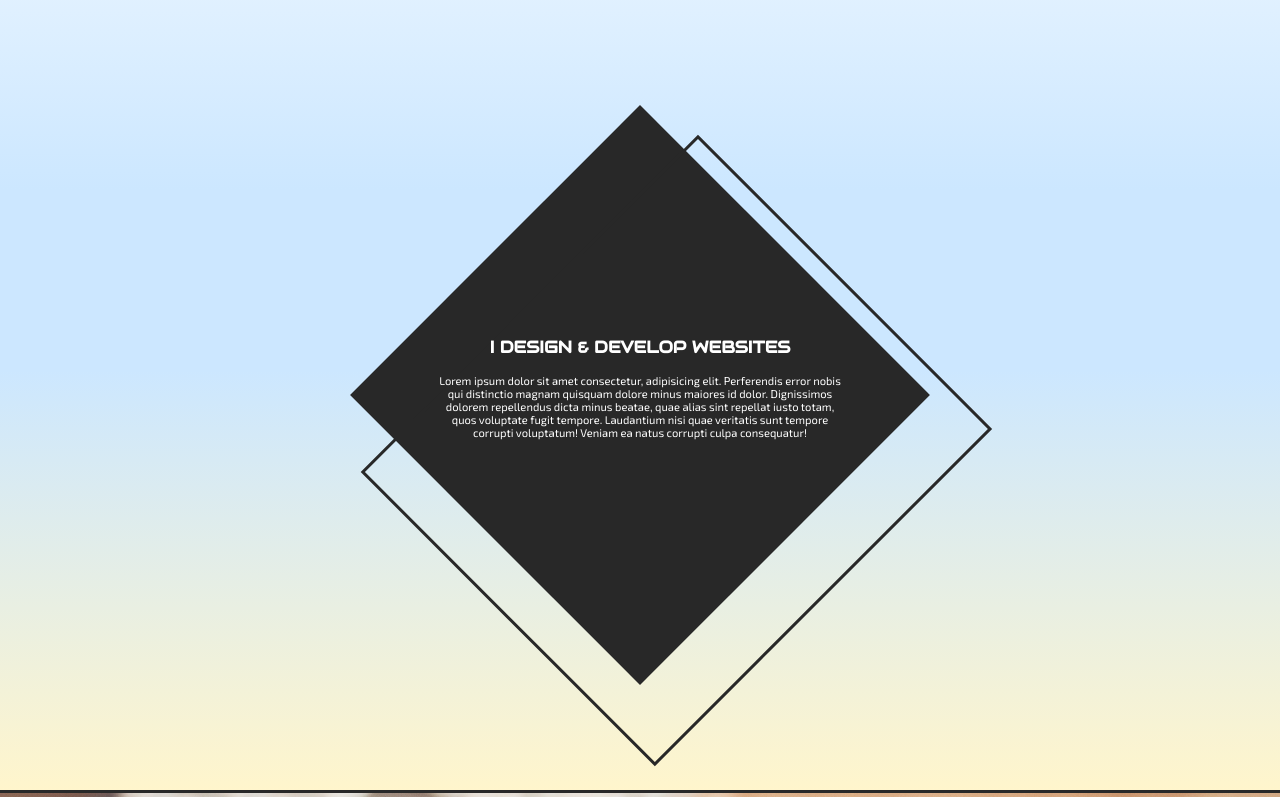
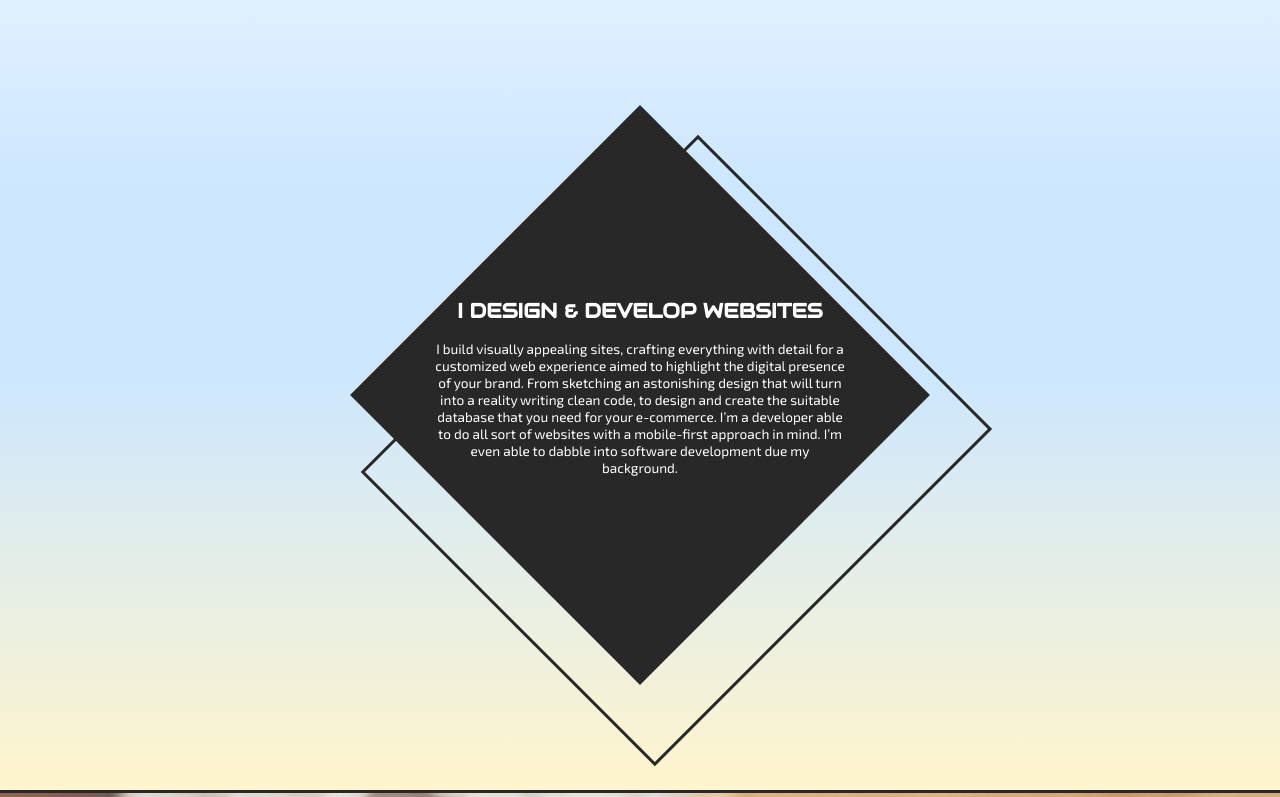
Before and after one commit to OseDoe/Portfolio3, a plain HTML site: page index.html in a window 1280 px wide. Shown: the part 610-1407 px from the top of the page. Drawn offline with Linux system fonts and the light colour scheme.

Commit message:
Add some content to the pre-craft section

```diff
--- a/index.html
+++ b/index.html
@@ -60,10 +60,11 @@
                 <div class="diamond">
                     <div class="diamond-content">
                         <h2>I DESIGN & DEVELOP WEBSITES</h2>
-                        <p>Lorem ipsum dolor sit amet consectetur, adipisicing elit. Perferendis error nobis qui distinctio
-                            magnam quisquam dolore minus maiores id dolor. Dignissimos dolorem repellendus dicta minus beatae,
-                            quae alias sint repellat iusto totam, quos voluptate fugit tempore. Laudantium nisi quae veritatis
-                            sunt tempore corrupti voluptatum! Veniam ea natus corrupti culpa consequatur!</p>
+                        <p>I build visually appealing sites, crafting everything with detail for a customized web experience
+                            aimed to highlight the digital presence of your brand. From sketching an astonishing design that
+                            will turn into a reality writing clean code, to design and create the suitable database that
+                            you need for your e-commerce. I’m a developer able to do all sort of websites with a mobile-first
+                            approach in mind. I’m even able to dabble into software development due my background.</p>
                     </div>
                 </div>
             </div>
--- a/scss/2-layout/_mediaqueries.scss
+++ b/scss/2-layout/_mediaqueries.scss
@@ -33,6 +33,10 @@
             .diamond {
                 height: 410px;
                 width: 410px;
+            }
+
+            .diamond-content {
+                font-size: .85em;
             }
         }
     }
--- a/scss/2-layout/_precraft.scss
+++ b/scss/2-layout/_precraft.scss
@@ -37,7 +37,7 @@
 
 .diamond-content {
     display: table-cell;
-    font-size: .7em;
+    font-size: .85em;
     height: inherit;
     transform: rotate(-45deg);
     vertical-align: middle;
```
Also changed, not shown: css/main.css, 1 other file.
